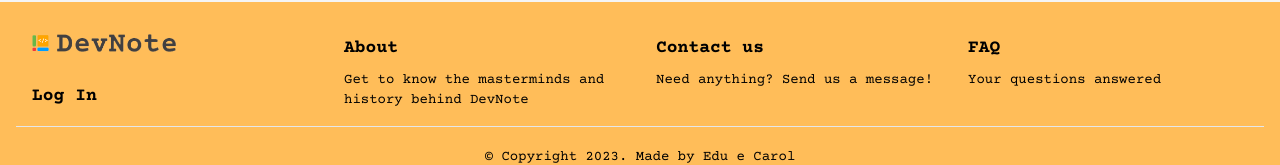
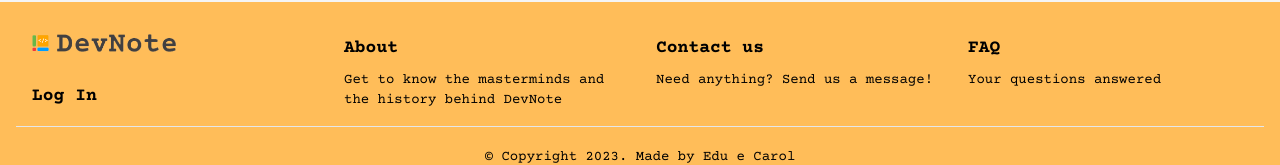
Before and after one commit to edukaki/devlist, a React (Create React App) app: page / in a window 1280 px wide. Shown: the part 1811-1976 px from the top of the page. Built offline with nearby package versions, Linux system fonts and the light colour scheme; no server answers.

Commit message:
feat(footer): add missing word in about

```diff
--- a/src/components/Footer/index.jsx
+++ b/src/components/Footer/index.jsx
@@ -16,7 +16,7 @@ const Footer = () => {
         <li className='flex flex-col h-full p-4 border-b md:border-none md:hover:bg-slate-200/30'>
           <Link to='/about'>
             <div className='pb-2'>About</div>
-            <div className='font-normal text-sm'>Get to know the masterminds and history behind DevNote</div>
+            <div className='font-normal text-sm'>Get to know the masterminds and the history behind DevNote</div>
           </Link>
         </li>
         <li className='flex flex-col h-full p-4 border-b md:border-none md:hover:bg-slate-200/30'>
```
